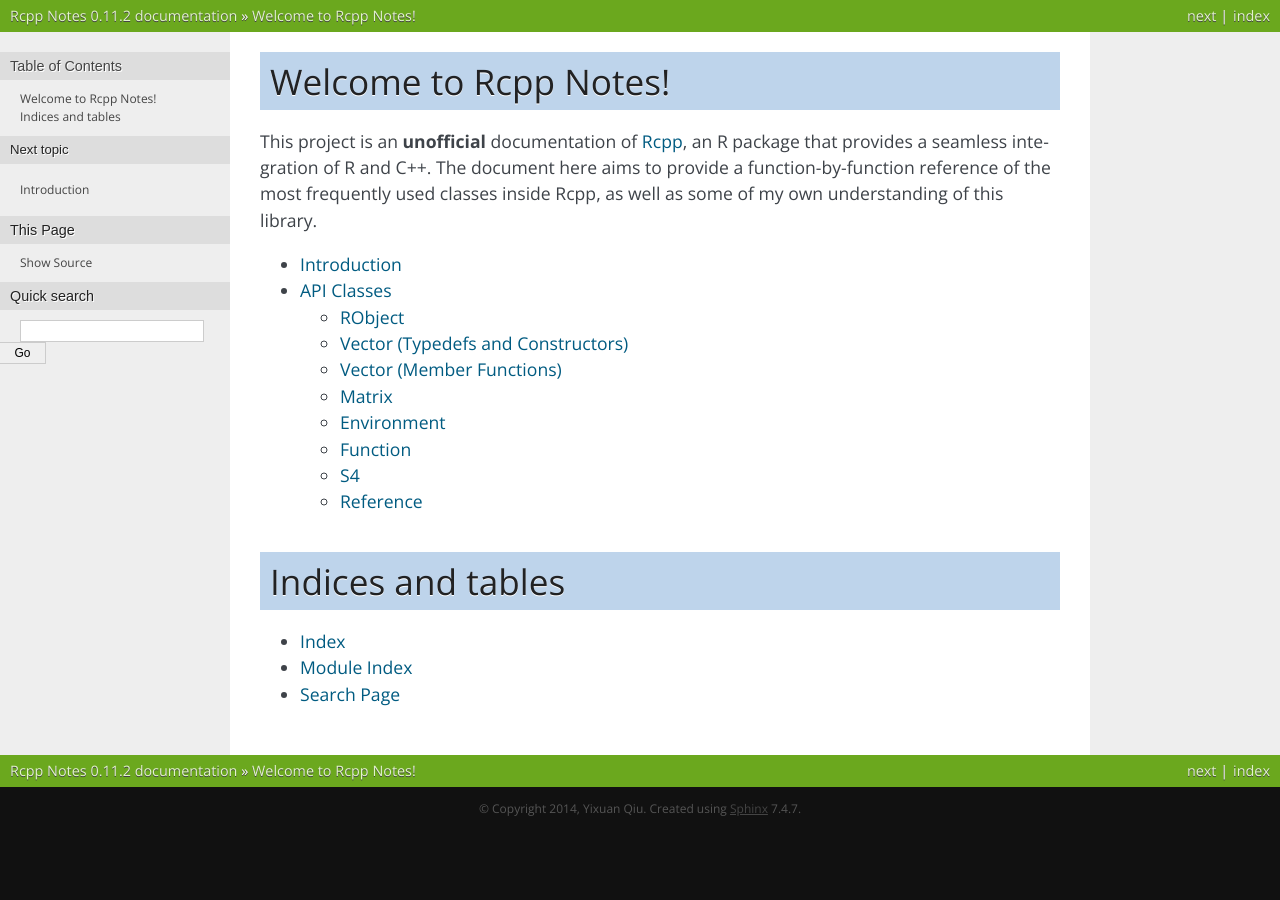
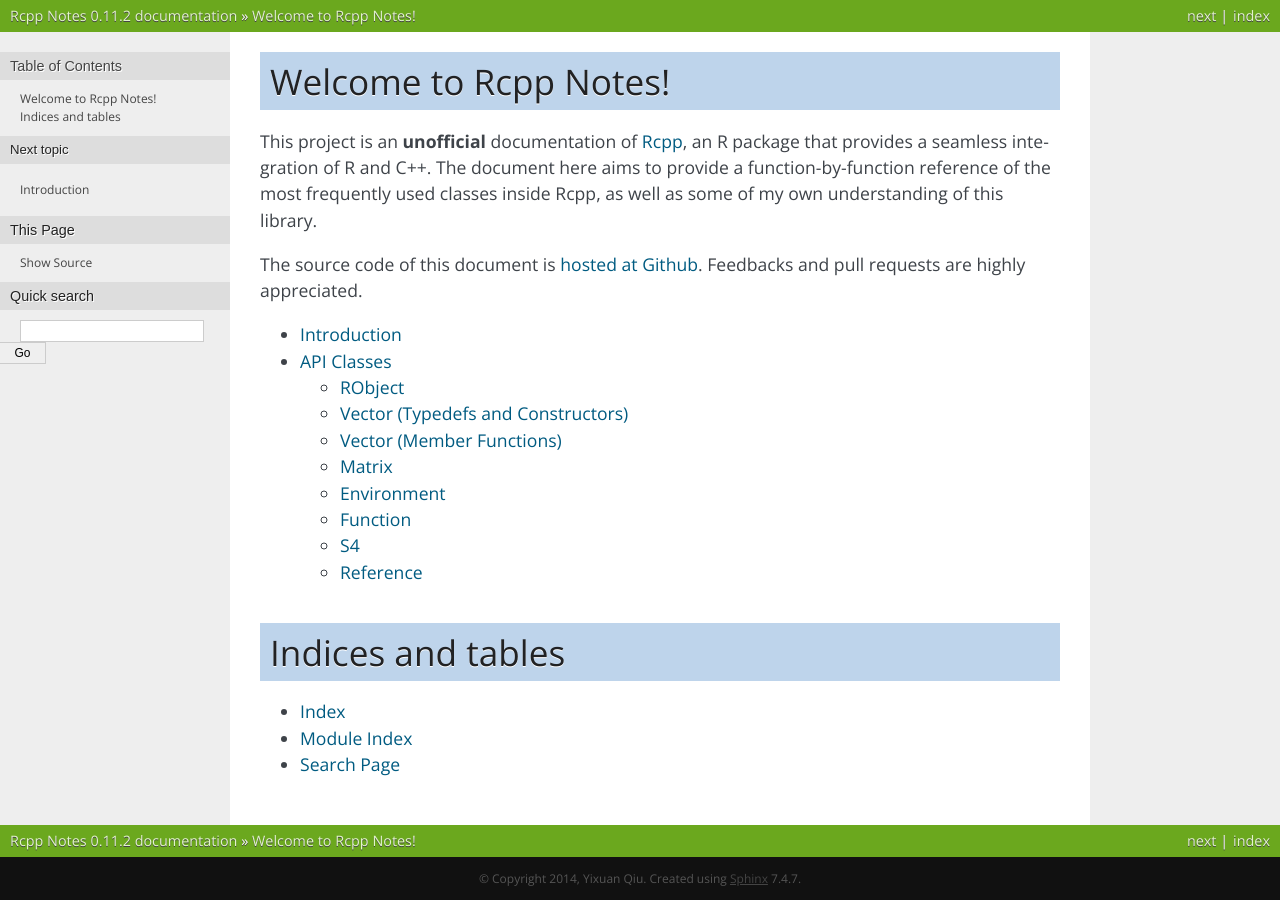
Before and after one commit to yixuan/rcpp-note, a Sphinx documentation site: the page built from source/index.rst, in a window 1280 px wide. Built offline with Sphinx 7.4.7, drawn with Linux system fonts in a browser that asks for light colours.

Commit message:
source code information

```diff
--- a/source/index.rst
+++ b/source/index.rst
@@ -5,6 +5,9 @@
 an R package that provides a seamless integration of R and C++.
 The document here aims to provide a function-by-function reference of the most frequently
 used classes inside Rcpp, as well as some of my own understanding of this library.
+
+The source code of this document is `hosted at Github <https://github.com/yixuan/Rcpp-note>`_.
+Feedbacks and pull requests are highly appreciated.
 
 .. toctree::
    :maxdepth: 2
```
